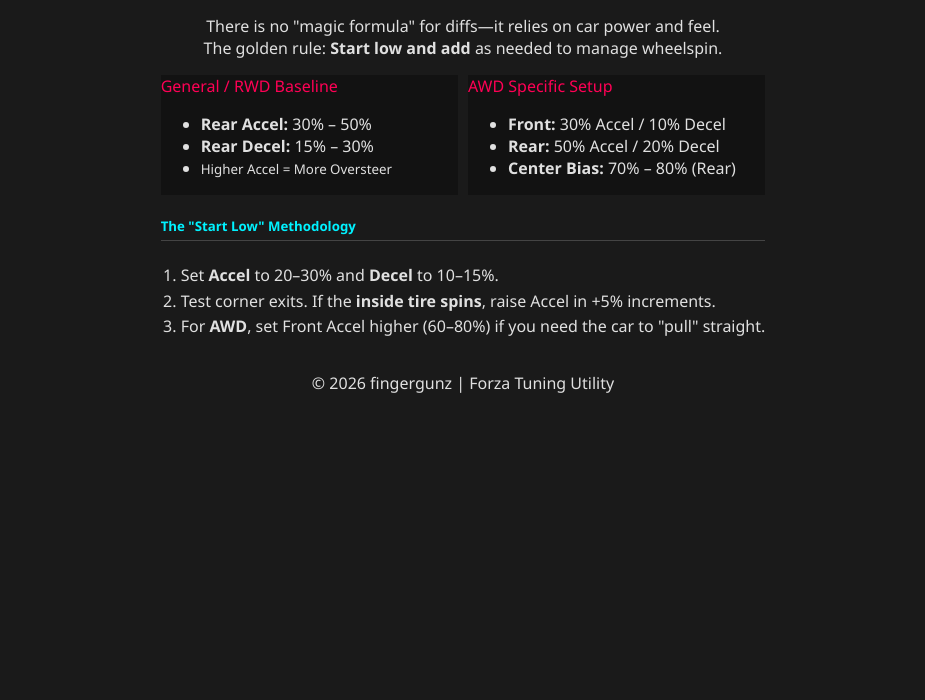
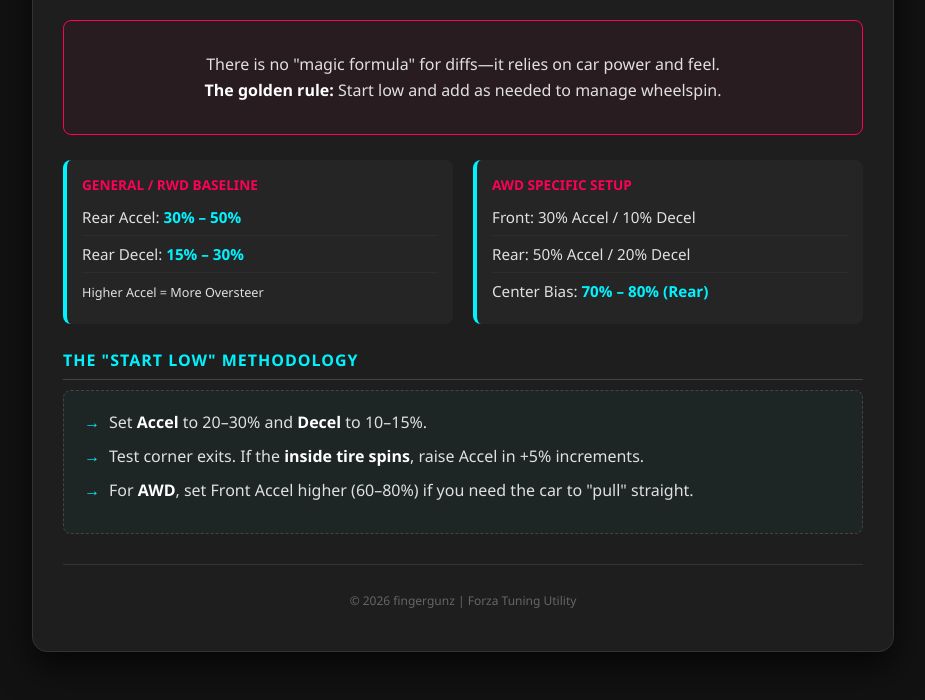
Before and after one commit to fingergunzgaming/FH5Tuner, a plain HTML site: page Differential.html in a window 1280 px wide. Shown: the part 100-800 px from the top of the page, without its empty margins (177-1102 px from the left). Drawn offline with Linux system fonts and the light colour scheme.

Commit message:
Update Differential.html
cleaned for a better look

```diff
--- a/Differential.html
+++ b/Differential.html
@@ -8,148 +8,175 @@
         :root {
             --neon-pink: #ff0055;
             --neon-blue: #00f2ff;
-            --dark-bg: #1a1a1a;
-            --card-bg: #2d2d2d;
+            --dark-bg: #121212;
+            --card-bg: #1e1e1e;
             --text-color: #e0e0e0;
         }
 
         body {
-            font-family: 'Segoe UI', Tahoma, Geneva, Verdana, sans-serif;
+            font-family: 'Segoe UI', Roboto, Helvetica, Arial, sans-serif;
             background-color: var(--dark-bg);
             color: var(--text-color);
             margin: 0;
+            padding: 20px;
             display: flex;
-            flex-direction: column;
-            align-items: center;
-            padding: 10px;
+            justify-content: center;
+        }
+
+        .container {
+            background: var(--card-bg);
+            padding: 30px;
+            border-radius: 15px;
+            box-shadow: 0 15px 35px rgba(0,0,0,0.7);
+            max-width: 800px;
+            width: 100%;
+            border: 1px solid #333;
         }
 
         header {
             text-align: center;
+            margin-bottom: 25px;
             border-bottom: 1px solid var(--neon-pink);
-            margin-bottom: 15px;
-            width: 100%;
-            max-width: 800px;
+            padding-bottom: 10px;
         }
 
-        h2 { color: var(--neon-pink); text-transform: uppercase; letter-spacing: 2px; }
-        h5 { color: var(--neon-blue); border-bottom: 1px solid #444; padding-bottom: 5px; }
-
-        .container {
-            background: var(--card-bg);
-            padding: 10px;
-            border-radius: 10px;
-            box-shadow: 0 10px 10px rgba(0,0,0,0.5);
-            max-width: 800px;
-            width: 100%;
+        h2 {
+            color: var(--neon-pink);
+            text-transform: uppercase;
+            letter-spacing: 3px;
+            margin: 0;
         }
 
-        .instructions {
-            background: rgba(0, 242, 255, 0.1);
-            padding: 10px;
-            border-left: 4px solid var(--neon-blue);
-            margin-bottom: 15px;
-            font-size: 0.9em;
+        .stat-box {
+            background: rgba(255, 0, 85, 0.05);
+            border: 1px solid var(--neon-pink);
+            padding: 15px;
+            border-radius: 8px;
+            text-align: center;
+            margin-bottom: 25px;
             line-height: 1.6;
         }
 
         .grid {
             display: grid;
-            grid-template-columns: repeat(auto-fit, minmax(200px, 1fr));
-            gap: 10px;
+            grid-template-columns: repeat(auto-fit, minmax(300px, 1fr));
+            gap: 20px;
+            margin-bottom: 25px;
         }
 
-        .input-group {
-            display: flex;
-            flex-direction: column;
+        .card {
+            background: #252525;
+            padding: 15px;
+            border-radius: 8px;
+            border-left: 4px solid var(--neon-blue);
         }
 
-        label {
-            margin-bottom: 4px;
-            font-weight: bold;
-            color: #aaa;
-            font-size: 0.85em;
+        h5 {
+            color: var(--neon-blue);
+            margin: 20px 0 10px 0;
             text-transform: uppercase;
+            font-size: 1rem;
+            letter-spacing: 1px;
+            border-bottom: 1px solid #444;
+            padding-bottom: 8px;
         }
 
-        input {
-            background: #111;
-            border: 1px solid #444;
-            color: white;
-            padding: 12px;
-            border-radius: 6px;
-            font-size: 1em;
-            transition: border 0.3s;
+        ul, ol {
+            list-style: none;
+            padding: 0;
+            margin: 0;
         }
 
-        input:focus {
-            outline: none;
-            border-color: var(--neon-blue);
+        .card li {
+            padding: 8px 0;
+            font-size: 0.95em;
+            border-bottom: 1px solid #2d2d2d;
         }
 
-        input[readonly] {
-            border-color: var(--neon-pink);
-            color: var(--neon-pink);
-            font-weight: bold;
-            cursor: default;
+        .card li:last-child { border-bottom: none; }
+
+        .methodology {
+            background: rgba(0, 242, 255, 0.03);
+            border: 1px dashed #444;
+            padding: 20px;
+            border-radius: 8px;
         }
 
-        .results-section {
-            margin-top: ;
-            padding-top: ;
-            border-top: ;
+        .methodology li {
+            margin-bottom: 12px;
+            padding-left: 25px;
+            position: relative;
+        }
+
+        .methodology li::before {
+            content: "→";
+            position: absolute;
+            left: 0;
+            color: var(--neon-blue);
+            font-weight: bold;
+        }
+
+        .highlight { color: var(--neon-blue); font-weight: bold; }
+        .label { color: var(--neon-pink); font-weight: bold; display: block; margin-bottom: 5px; text-transform: uppercase; font-size: 0.85em; }
+        strong { color: #fff; }
+
+        footer {
+            text-align: center;
+            margin-top: 30px;
+            font-size: 0.75em;
+            color: #666;
+            border-top: 1px solid #333;
+            padding-top: 15px;
         }
     </style>
-
 </head>
 <body>
 
+<div class="container">
     <header>
         <h2>Differential Tuner</h2>
     </header>
 
-	<div>
-
     <div class="stat-box">
-			<center><p>There is no "magic formula" for diffs—it relies on car power and feel.
-			<br>The golden rule: <strong>Start low and add</strong> as needed to manage wheelspin.</p></center>
+        <p>There is no "magic formula" for diffs—it relies on car power and feel.<br>
+        <strong>The golden rule:</strong> Start low and add as needed to manage wheelspin.</p>
     </div>
 
     <div class="grid">
         <!-- RWD / General Baseline -->
-			<div class="card" style="background: rgba(0,0,0,0.3);">
-				<span class="stat-label" style="color: var(--neon-pink);">General / RWD Baseline</span>
+        <div class="card">
+            <span class="label">General / RWD Baseline</span>
             <ul>
-					<li><strong>Rear Accel:</strong> <span class="highlight">30% – 50%</span></li>
-					<li><strong>Rear Decel:</strong> <span class="highlight">15% – 30%</span></li>
+                <li>Rear Accel: <span class="highlight">30% – 50%</span></li>
+                <li>Rear Decel: <span class="highlight">15% – 30%</span></li>
                 <li><small>Higher Accel = More Oversteer</small></li>
             </ul>
         </div>
 
         <!-- AWD Specific -->
-			<div class="card" style="background: rgba(0,0,0,0.3);">
-				<span class="stat-label" style="color: var(--neon-pink);">AWD Specific Setup</span>
+        <div class="card">
+            <span class="label">AWD Specific Setup</span>
             <ul>
-					<li><strong>Front:</strong> 30% Accel / 10% Decel</li>
-					<li><strong>Rear:</strong> 50% Accel / 20% Decel</li>
-					<li><strong>Center Bias:</strong> <span class="highlight">70% – 80% (Rear)</span></li>
+                <li>Front: 30% Accel / 10% Decel</li>
+                <li>Rear: 50% Accel / 20% Decel</li>
+                <li>Center Bias: <span class="highlight">70% – 80% (Rear)</span></li>
             </ul>
         </div>
     </div>
 
-    <h5 style="color: var(--neon-blue);">The "Start Low" Methodology</h5>
-		<div class="stat-box">
-			<ol style="padding-left: 20px; line-height: 1.6;">
+    <h5>The "Start Low" Methodology</h5>
+    <div class="methodology">
+        <ol>
             <li>Set <strong>Accel</strong> to 20–30% and <strong>Decel</strong> to 10–15%.</li>
             <li>Test corner exits. If the <strong>inside tire spins</strong>, raise Accel in +5% increments.</li>
             <li>For <strong>AWD</strong>, set Front Accel higher (60–80%) if you need the car to "pull" straight.</li>
         </ol>
     </div>
-	</div>
 
     <footer>
         <p>&copy; 2026 fingergunz | Forza Tuning Utility</p>
     </footer>
+</div>
 
 </body>
 </html>
```
Lines whose indentation alone changed are shown as unchanged.
